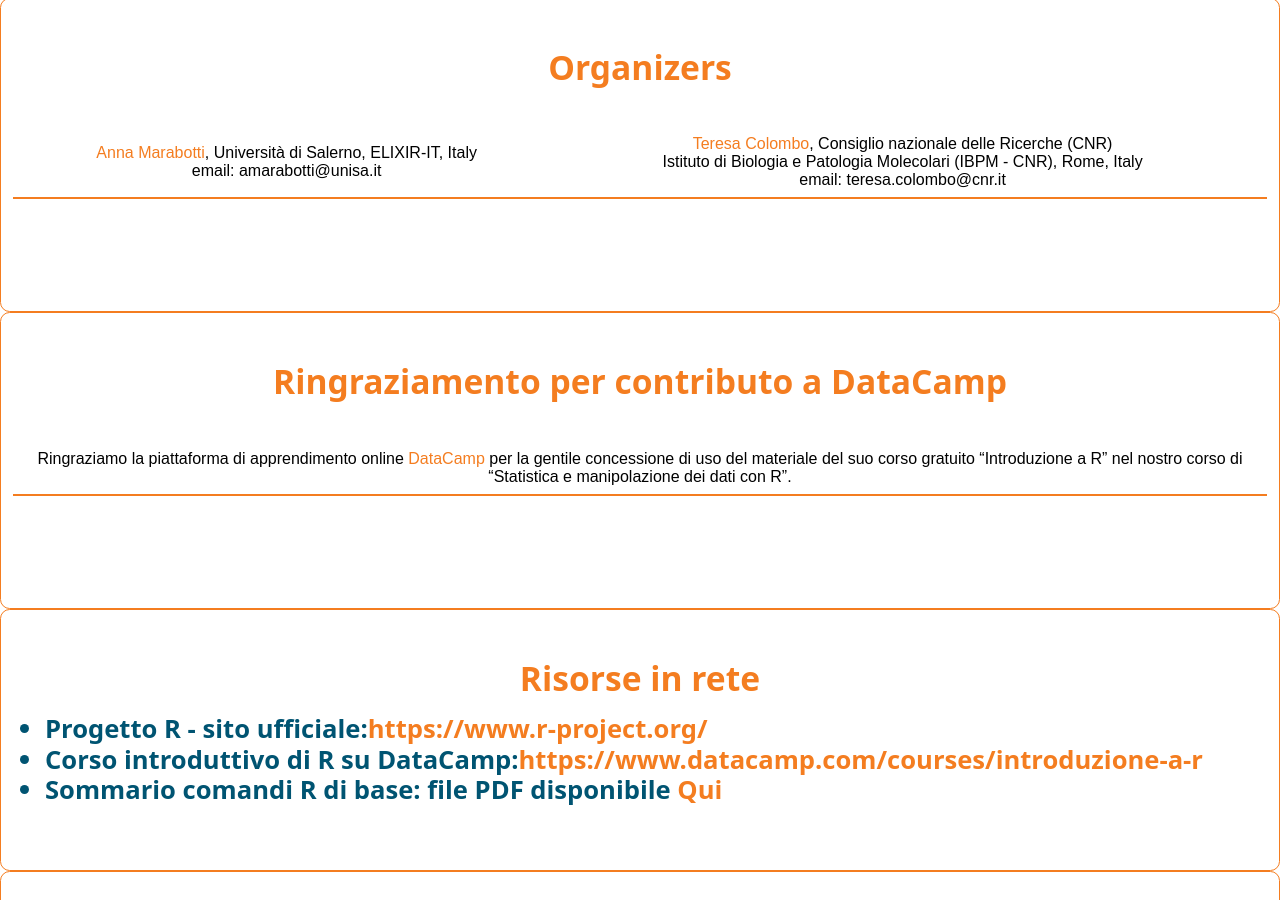
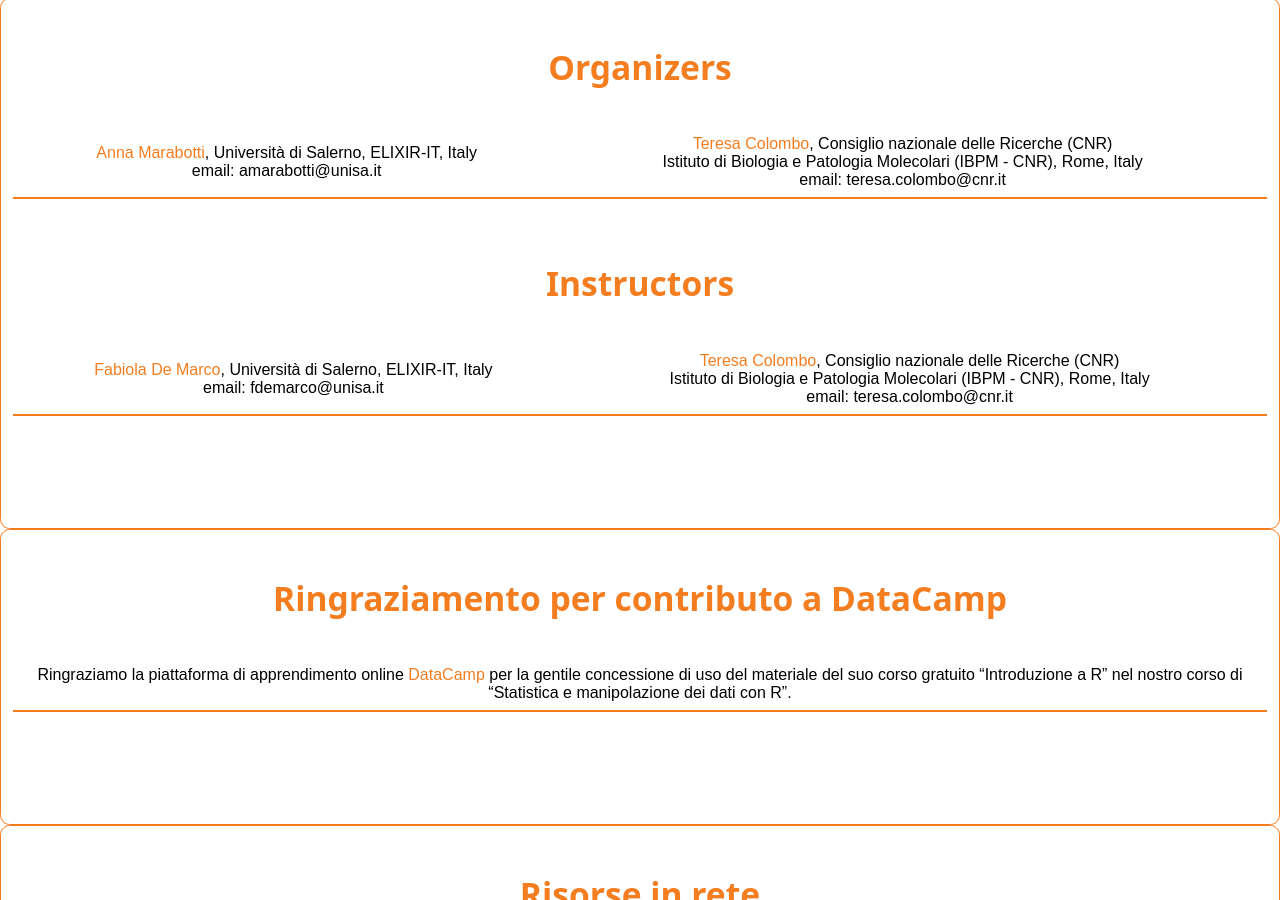
Before and after one commit to maghetta/Corso-R-livello-base__BBC, a Jekyll site: the page built from index.html, in a window 1280 px wide and 900 px high, scrolled down 1134 px. Built offline with Jekyll 4.4.1, drawn with Linux system fonts in a browser that asks for light colours.

Commit message:
Update index.html

```diff
--- a/index.html
+++ b/index.html
@@ -76,6 +76,21 @@ layout: none
                     </div>
                 </div>
            </div>
+           <div class="container">
+                <div class="row">
+                    <h2 class="no-anchor text-secondary text-center mb-3">Instructors</h2>
+                    <div class="position-relative">
+
+                        <table>
+                            <tr>
+                                <td><a href="https://docenti.unisa.it/042978/home">Fabiola De Marco</a>, Università di Salerno, ELIXIR-IT, Italy <br> email: fdemarco@unisa.it</td>
+                                <td><a href="https://www.ibpm.cnr.it/index.php?option=com_cnr&view=profile&id=601&lang=en">Teresa Colombo</a>, Consiglio nazionale delle Ricerche (CNR) <br> Istituto di Biologia e Patologia Molecolari (IBPM - CNR), Rome, Italy <br> email: teresa.colombo@cnr.it</td>
+                                <td></td>
+                            </tr>
+                        </table>
+                    </div>
+                </div>
+           </div>
        </section>
 </div>
  <div class="landingpage">
```
